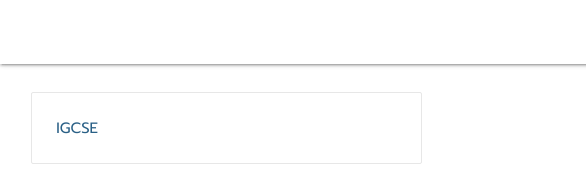
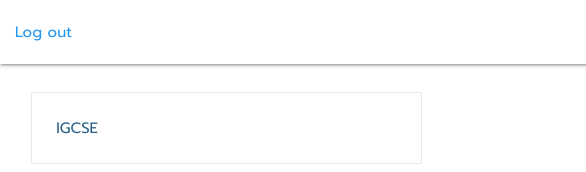
Before and after one commit to martiansean/codex_02, a website: page public/auth.html in a window 1280 px wide. Shown: the full height of the page, 0-586 px from the left. Drawn offline with nearby package versions, Linux system fonts and the light colour scheme.

Commit message:
Update auth.html

```diff
--- a/public/auth.html
+++ b/public/auth.html
@@ -75,7 +75,7 @@
                 ><i class="material-icons">navigate_before</i></a>
             </li>
             <li>
-              <a id="logout" href="/users/logout">Log out</a>
+              <a id="logout" class="blue-text" href="/users/logout">Log out</a>
             </li>
           </ul>
         </div>
```
